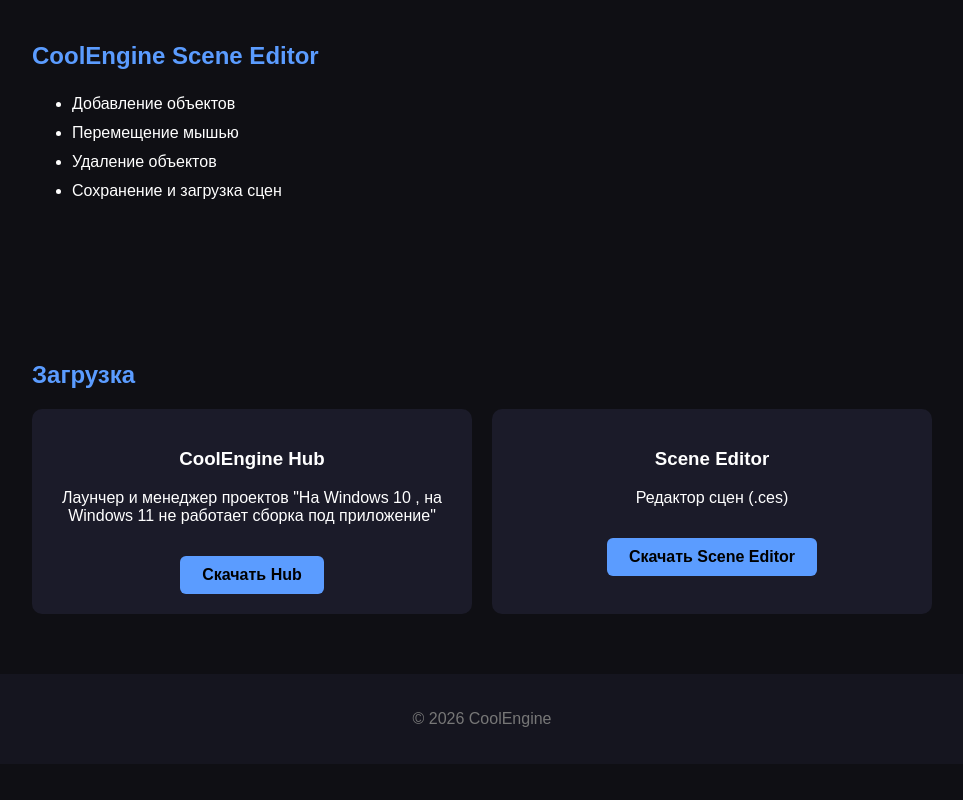
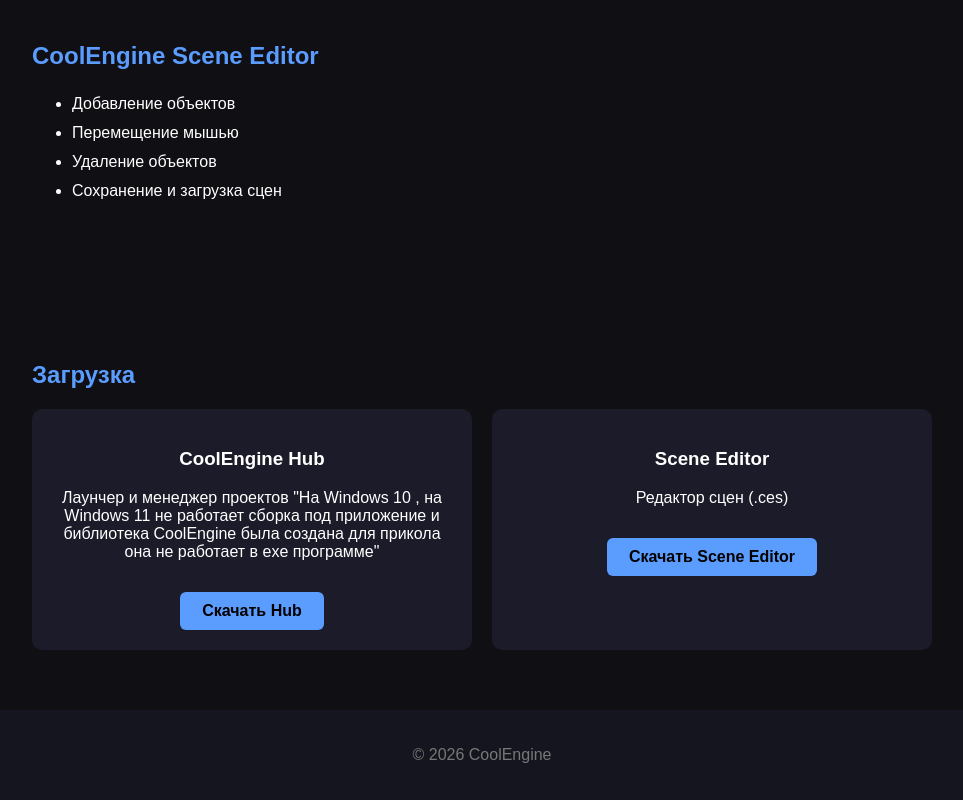
Before and after one commit to coolcoolcool-cketch/CoolEngine, a plain HTML site: page index.html in a window 1280 px wide. Shown: the part 969-1769 px from the top of the page, without its empty margins (158-1121 px from the left). Before the commit the page ends 1733 px from the top, so only its background shows below. Drawn offline with Linux system fonts and the light colour scheme.

Commit message:
Add files via upload

```diff
--- a/index.html
+++ b/index.html
@@ -57,7 +57,7 @@
     <div class="cards">
         <div class="card">
             <h3>CoolEngine Hub</h3>
-            <p>Лаунчер и менеджер проектов "На Windows 10 , на Windows 11 не работает сборка под приложение"</p>
+            <p>Лаунчер и менеджер проектов "На Windows 10 , на Windows 11 не работает сборка под приложение и библиотека CoolEngine была создана для прикола она не работает в exe программе"</p>
             <a class="btn" href="CoolEngineHub.zip" download>
                 Скачать Hub
             </a>
```
